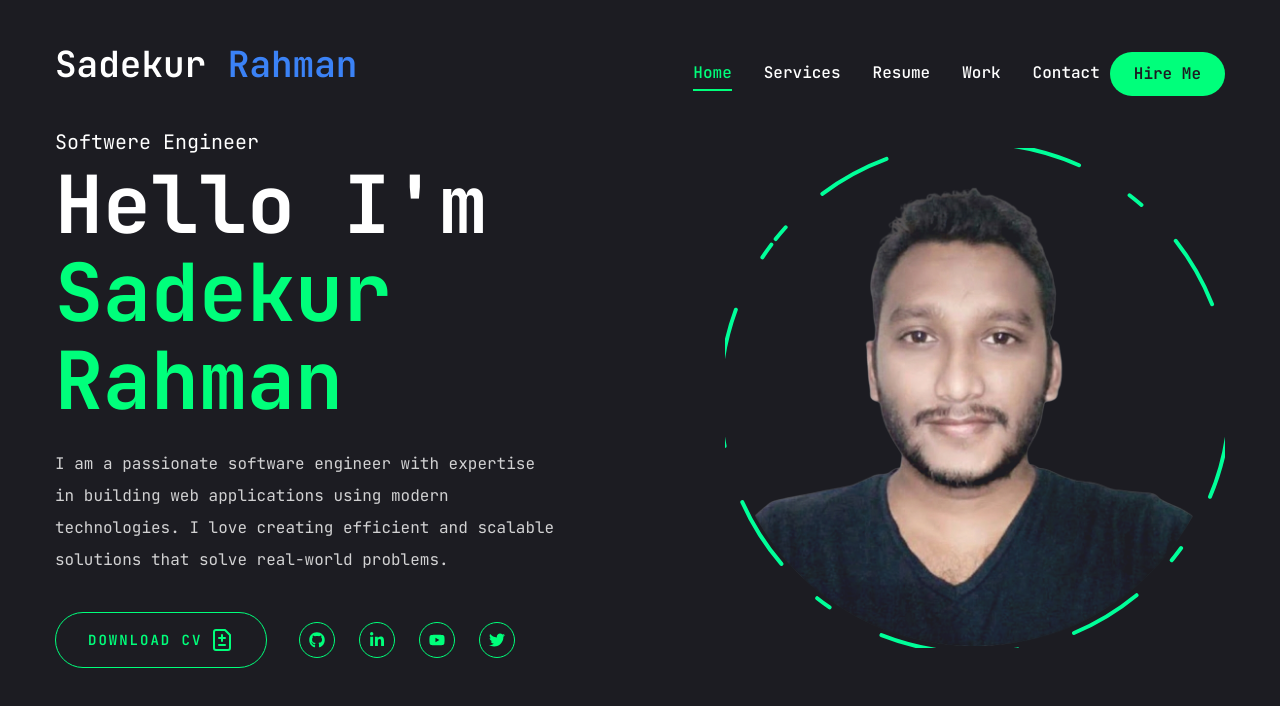
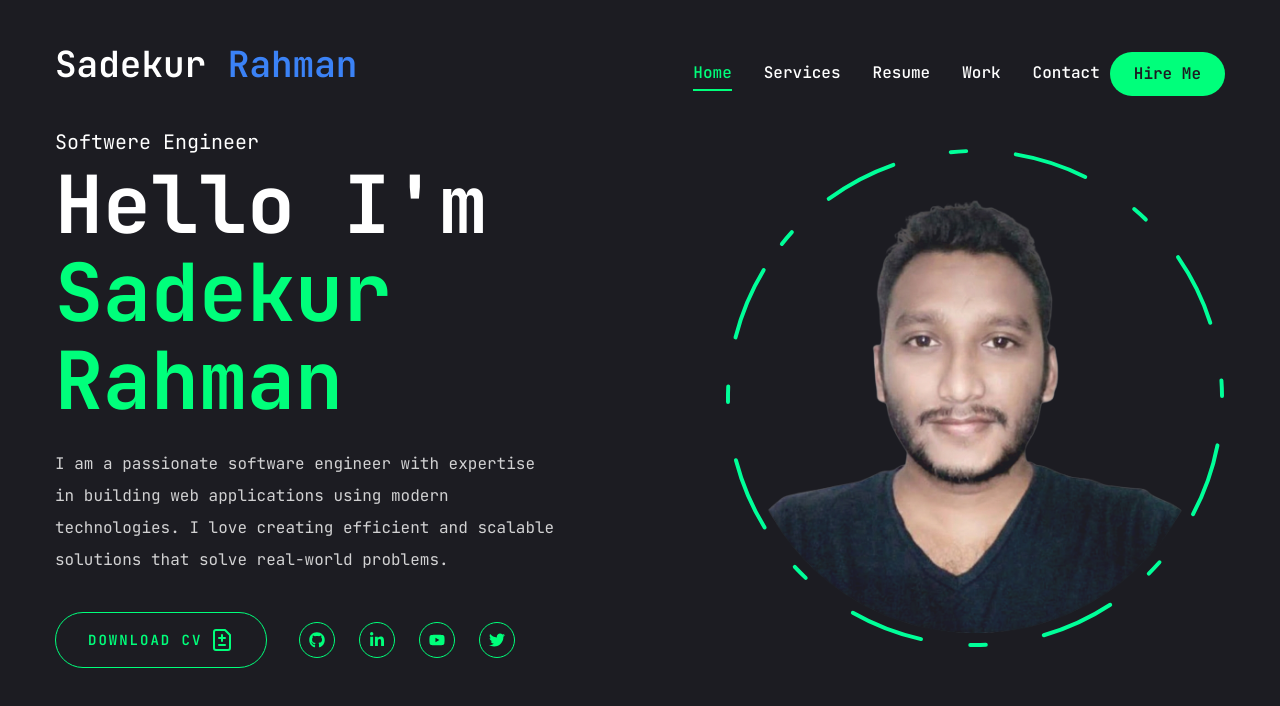
Before and after one commit to sadekur/pfs-2, a Next.js app: page / in a window 1280 px wide. Shown: the top 706 px of the page. Built offline with nearby package versions, Linux system fonts and the light colour scheme.

Commit message:
Add: iphoto cercle with motion svg effect

```diff
--- a/components/Photo.jsx
+++ b/components/Photo.jsx
@@ -5,35 +5,18 @@ import React from 'react'
 
 const Photo = () => {
   return (
-    <div className='w-full h-full relative'>
+    <div className='w-full h-full relative flex justify-center items-center'>
       <motion.div
-        initial={{opacity: 0}}
+        initial={{ opacity: 0 }}
         animate={{
           opacity: 1,
-          transition: {delay: 2, duration: 0.4, ease: 'easeIn'}
+          transition: { delay: 2, duration: 0.4, ease: 'easeIn' }
         }}
+        className='relative flex justify-center items-center'
       >
-        {/* Photo */}
-        <motion.div
-          initial={{opacity: 0}}
-          animate={{
-            opacity: 1,
-            transition: {delay: 2.4, duration: 0.4, ease: 'easeOut'}
-          }}
-          className='w-[298px] h-[298px] xl:w-[498px] xl:h-[498px] mix-blend-lighten absolute'
-       >
-          <Image
-            src="/assets/photo.png"
-            priority
-            quality={100}
-            fill
-            alt="Sadekur Rahman"
-            className="object-contain"
-          />
-        </motion.div>
-
-        {/* Circle */}
-        <motion.svg className='w-[300px] h-[300px] xl:w-[500px] xl:h-[500px]'
+        {/* Circle SVG — renders first in flow */}
+        <motion.svg
+          className='w-[300px] h-[300px] xl:w-[500px] xl:h-[500px]'
           fill="transparent"
           viewBox="0 0 506 506"
           xmlns="http://www.w3.org/2000/svg"
@@ -41,7 +24,7 @@ const Photo = () => {
           <motion.circle
             cx="253"
             cy="253"
-            r="258"
+            r="250"
             stroke="#00ff99"
             strokeWidth="4"
             strokeLinecap="round"
@@ -53,8 +36,29 @@ const Photo = () => {
             }}
             transition={{ duration: 20, repeat: Infinity, repeatType: "reverse" }}
           />
+        </motion.svg>
 
-        </motion.svg>
+        {/* Photo — absolutely centered over the circle */}
+        <motion.div
+          initial={{ opacity: 0 }}
+          animate={{
+            opacity: 1,
+            transition: { delay: 2.4, duration: 0.4, ease: 'easeOut' }
+          }}
+          className='absolute inset-0 flex justify-center items-center'
+        >
+          <div className='w-[280px] h-[280px] xl:w-[470px] xl:h-[470px] relative mix-blend-lighten'>
+            <Image
+              src="/assets/photo.png"
+              priority
+              quality={100}
+              fill
+              alt="Sadekur Rahman"
+              className="object-contain"
+            />
+          </div>
+        </motion.div>
+
       </motion.div>
     </div>
   )
```
